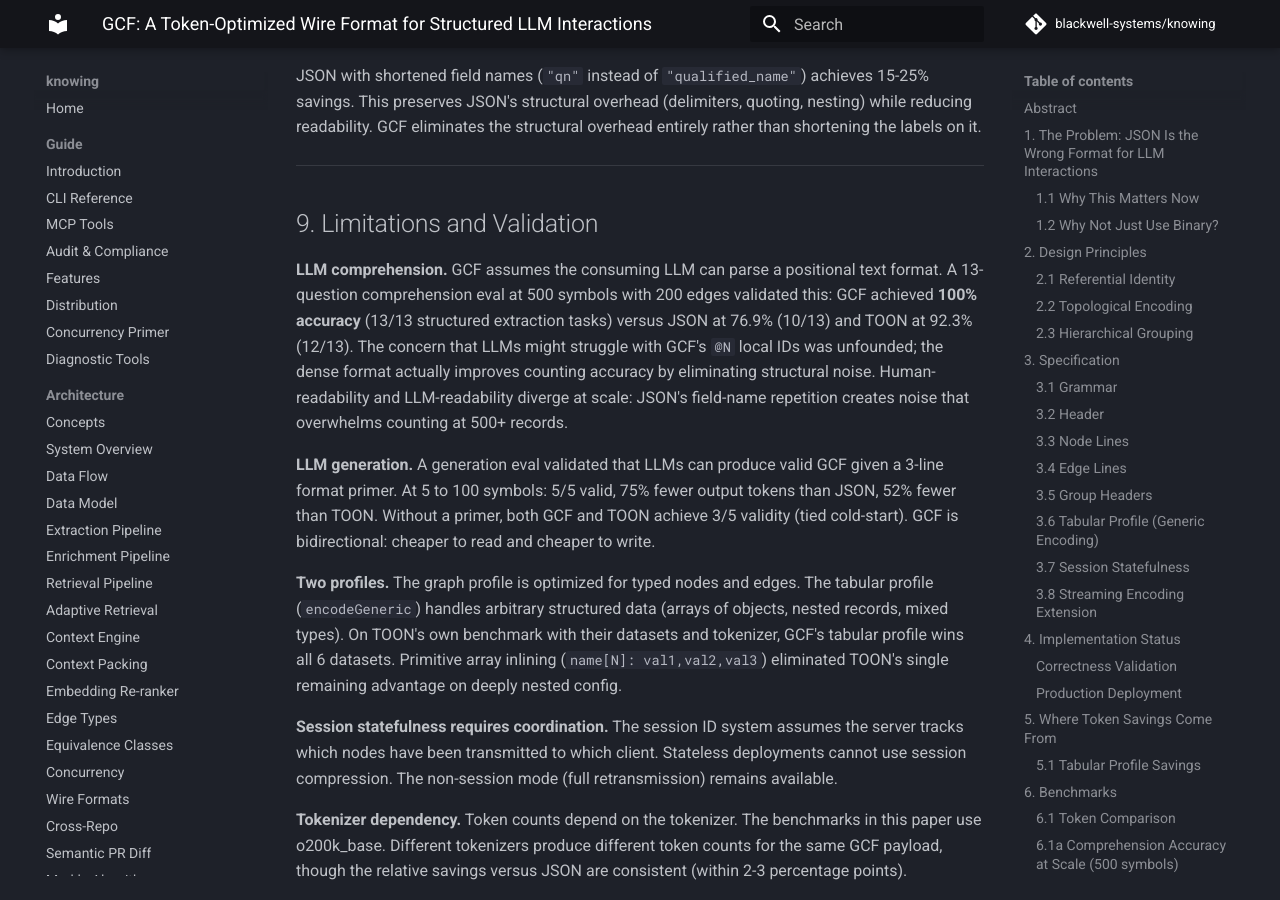
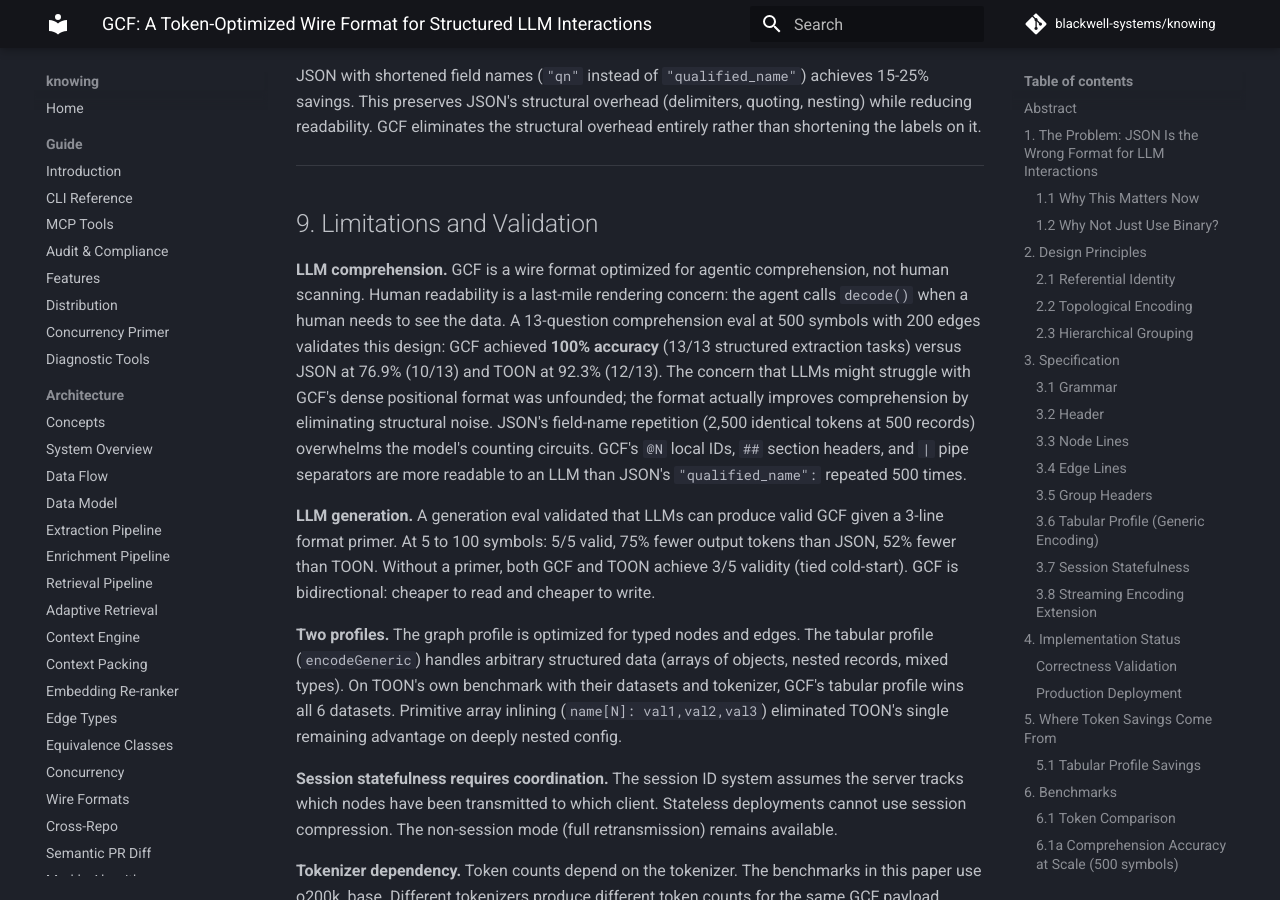
Before and after one commit to blackwell-systems/knowing, an MkDocs documentation site: the page built from docs/research/whitepapers/gcf-wire-format.md, in a window 1280 px wide and 900 px high, scrolled down 15933 px. Built offline with MkDocs 1.6.1 and Material for MkDocs 9.7.7, drawn with Linux system fonts in a browser that asks for light colours; comment, search, counter and statistics services are not loaded; some of the changed text lies outside the part shown.

Commit message:
docs: whitepaper positions GCF as wire format for agentic comprehension

```diff
--- a/docs/research/whitepapers/gcf-wire-format.md
+++ b/docs/research/whitepapers/gcf-wire-format.md
@@ -504,7 +504,7 @@ JSON with shortened field names (`"qn"` instead of `"qualified_name"`) achieves
 
 ## 9. Limitations and Validation
 
-**LLM comprehension.** GCF assumes the consuming LLM can parse a positional text format. A 13-question comprehension eval at 500 symbols with 200 edges validated this: GCF achieved **100% accuracy** (13/13 structured extraction tasks) versus JSON at 76.9% (10/13) and TOON at 92.3% (12/13). The concern that LLMs might struggle with GCF's `@N` local IDs was unfounded; the dense format actually improves counting accuracy by eliminating structural noise. Human-readability and LLM-readability diverge at scale: JSON's field-name repetition creates noise that overwhelms counting at 500+ records.
+**LLM comprehension.** GCF is a wire format optimized for agentic comprehension, not human scanning. Human readability is a last-mile rendering concern: the agent calls `decode()` when a human needs to see the data. A 13-question comprehension eval at 500 symbols with 200 edges validates this design: GCF achieved **100% accuracy** (13/13 structured extraction tasks) versus JSON at 76.9% (10/13) and TOON at 92.3% (12/13). The concern that LLMs might struggle with GCF's dense positional format was unfounded; the format actually improves comprehension by eliminating structural noise. JSON's field-name repetition (2,500 identical tokens at 500 records) overwhelms the model's counting circuits. GCF's `@N` local IDs, `##` section headers, and `|` pipe separators are more readable to an LLM than JSON's `"qualified_name":` repeated 500 times.
 
 **LLM generation.** A generation eval validated that LLMs can produce valid GCF given a 3-line format primer. At 5 to 100 symbols: 5/5 valid, 75% fewer output tokens than JSON, 52% fewer than TOON. Without a primer, both GCF and TOON achieve 3/5 validity (tied cold-start). GCF is bidirectional: cheaper to read and cheaper to write.
 
@@ -564,7 +564,9 @@ GCF is bidirectional. A 13-question comprehension eval proves LLMs read it at 10
 
 The format is text-based, LLM-optimized, and implementable in any language. Implementations exist in six languages (Go, TypeScript, Python, Rust, Swift, Kotlin) with zero or minimal runtime dependencies. A drop-in MCP proxy enables adoption with zero code changes and adds streaming progress notifications for immediate partial context delivery.
 
-The broader point: as AI agents become the primary consumers and producers of structured data, wire formats should be optimized for agent comprehension, not human readability. Human-readability and LLM-readability diverge at scale. The format that looks clean to humans (JSON) is the one that breaks for agents. The format optimized for the actual consumer (GCF) achieves 100% accuracy at the lowest token cost.
+The broader point: GCF is a wire format. Wire formats are not optimized for human readability. HTTP headers are not readable. Protobuf is not readable. Nobody cares; they use a viewer. GCF is the wire format; JSON is the viewer format. The agent reads GCF (cheap, accurate), does its work, then calls `decode()` at the end if a human needs to see the result. Human readability is a last-mile rendering concern, not a wire format property.
+
+The format that looks clean to humans (JSON) is the one that breaks for agents at scale. The format optimized for agentic comprehension (GCF) achieves 100% accuracy at the lowest token cost. This is not a tradeoff. It is a design choice validated by proof.
 
 ---
 
```
